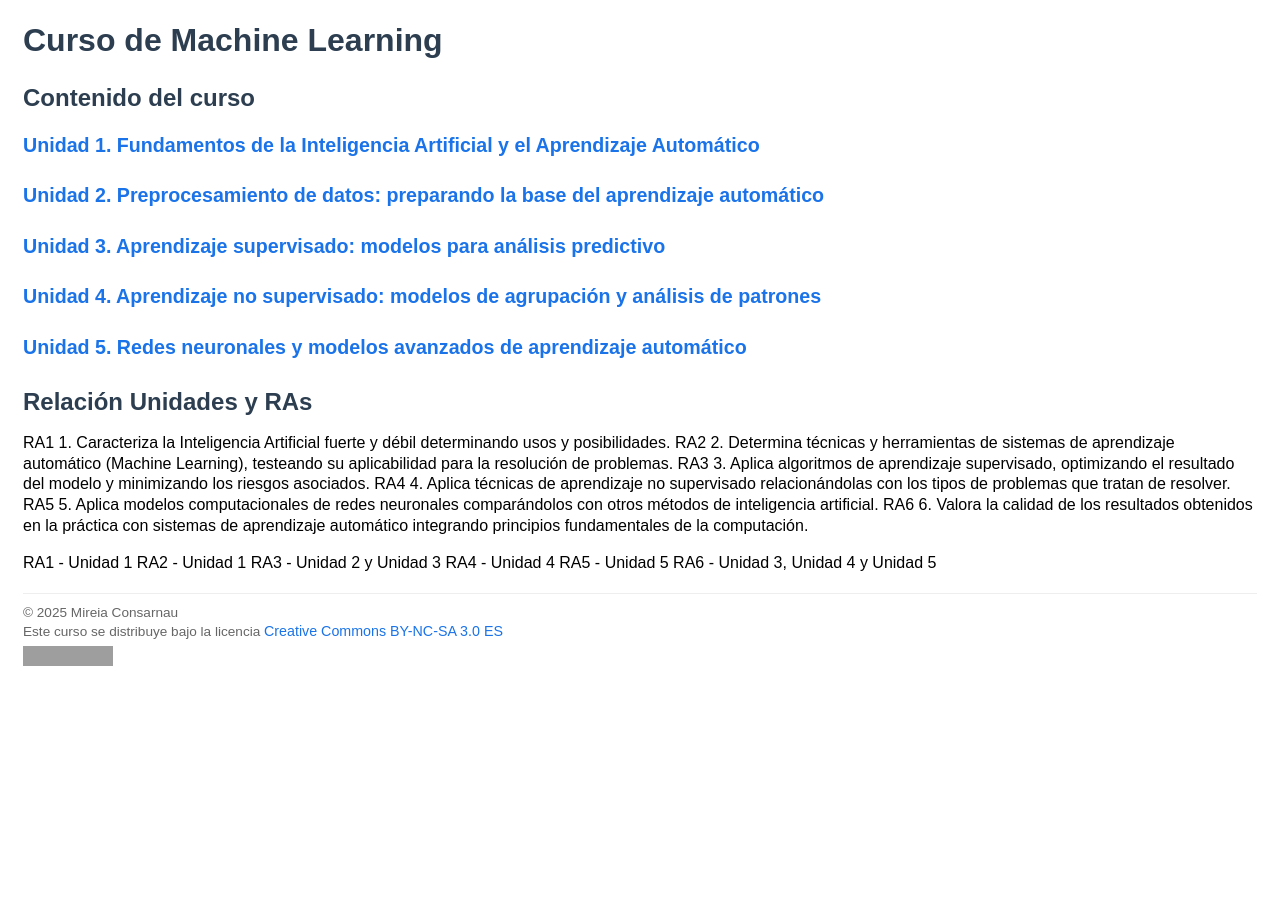
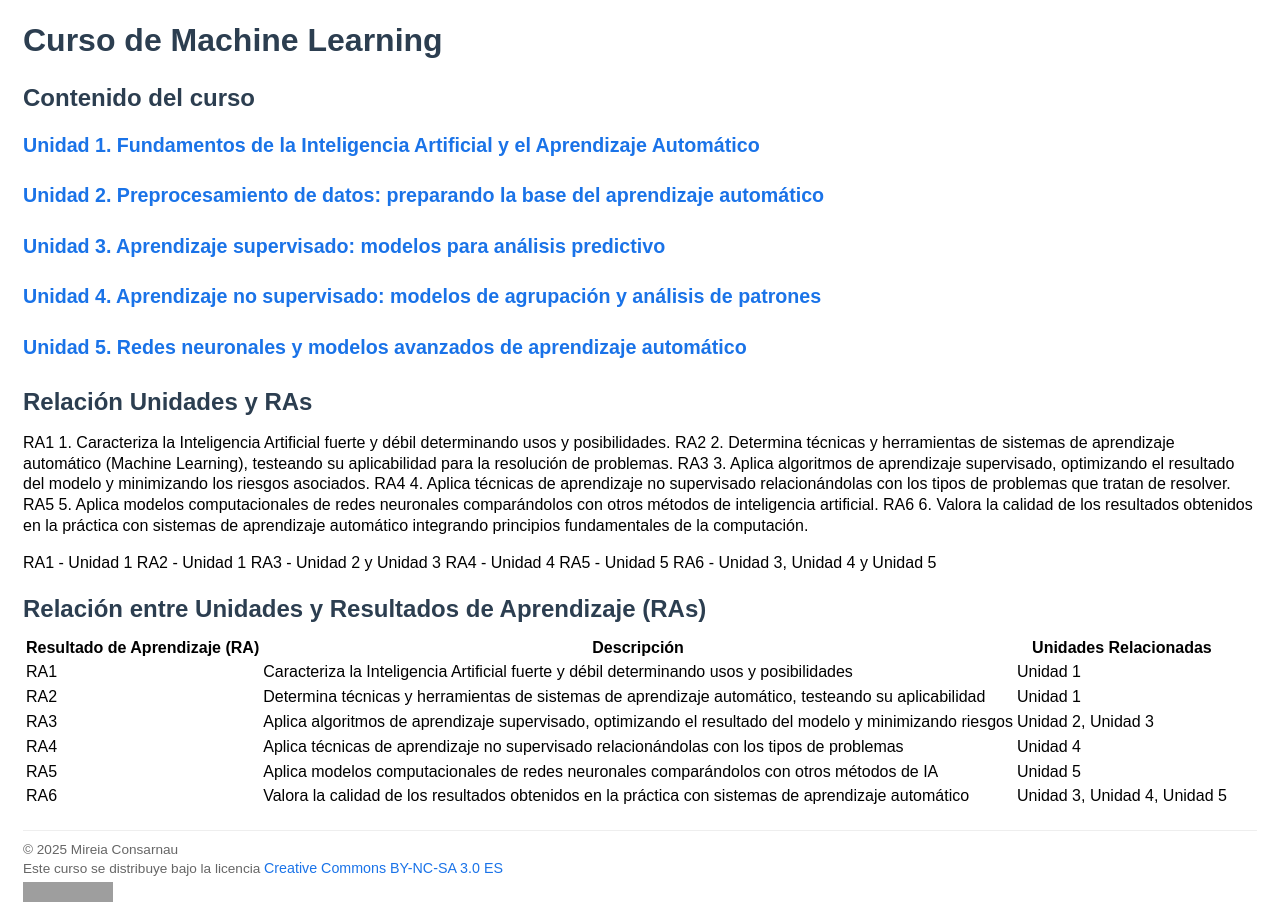
Before and after one commit to mireiaconsarnau/machine_learning, a Jekyll site: the page built from index.md, in a window 1280 px wide. Built offline with Jekyll 4.4.1, drawn with Linux system fonts in a browser that asks for light colours; grey boxes are pictures that could not be loaded.

Commit message:
Update index.md

```diff
--- a/index.md
+++ b/index.md
@@ -26,3 +26,14 @@ RA3 - Unidad 2 y Unidad 3
 RA4	- Unidad 4
 RA5 - Unidad 5
 RA6 - Unidad 3, Unidad 4 y Unidad 5
+
+## Relación entre Unidades y Resultados de Aprendizaje (RAs)
+
+| Resultado de Aprendizaje (RA) | Descripción                                                                                      | Unidades Relacionadas          |
+|-------------------------------|--------------------------------------------------------------------------------------------------|--------------------------------|
+| RA1                           | Caracteriza la Inteligencia Artificial fuerte y débil determinando usos y posibilidades         | Unidad 1                       |
+| RA2                           | Determina técnicas y herramientas de sistemas de aprendizaje automático, testeando su aplicabilidad | Unidad 1                       |
+| RA3                           | Aplica algoritmos de aprendizaje supervisado, optimizando el resultado del modelo y minimizando riesgos | Unidad 2, Unidad 3             |
+| RA4                           | Aplica técnicas de aprendizaje no supervisado relacionándolas con los tipos de problemas         | Unidad 4                       |
+| RA5                           | Aplica modelos computacionales de redes neuronales comparándolos con otros métodos de IA        | Unidad 5                       |
+| RA6                           | Valora la calidad de los resultados obtenidos en la práctica con sistemas de aprendizaje automático | Unidad 3, Unidad 4, Unidad 5   |
```
